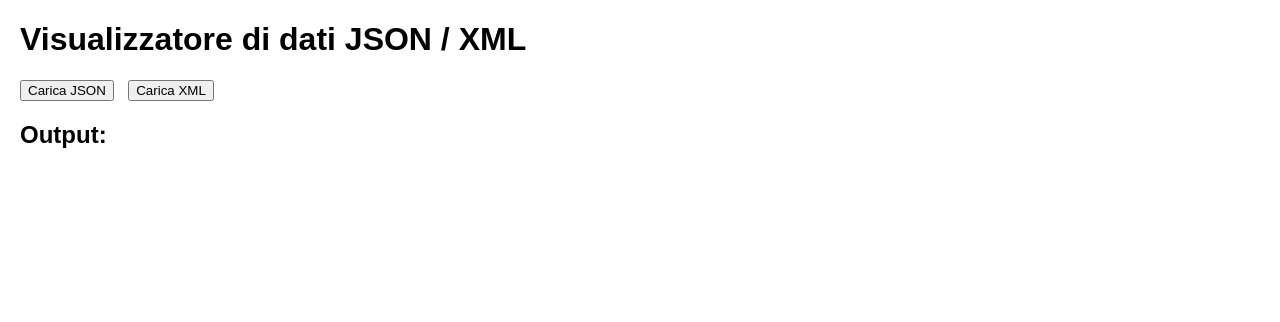
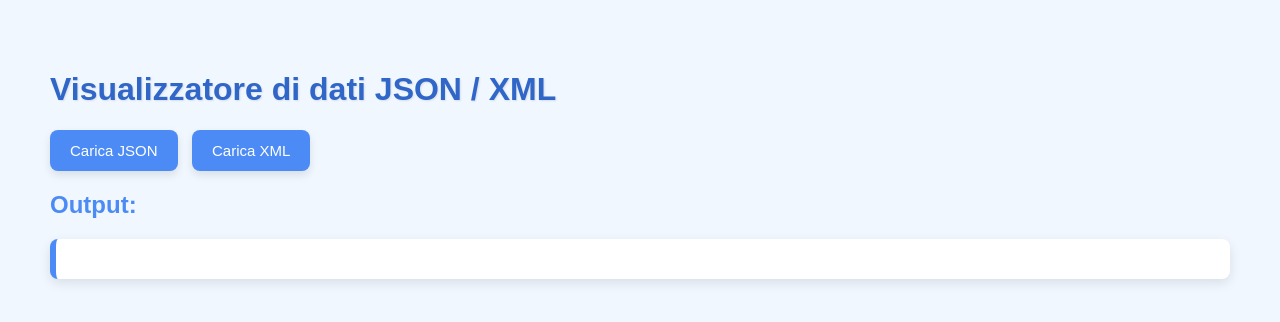
Before and after one commit to ValentinaBacchiocchi/tps, a plain HTML site: page elenchimisti/file.html in a window 1280 px wide. Drawn offline with Linux system fonts and the light colour scheme.

Commit message:
Update file.html

```diff
--- a/elenchimisti/file.html
+++ b/elenchimisti/file.html
@@ -1,5 +1,61 @@
 <!DOCTYPE html>
 <html lang="it">
+<style>
+    :root {
+    --bg: #f0f7ff;
+    --card-bg: #ffffff;
+    --accent: #4c8bf5;
+    --accent-dark: #2f66c8;
+    --text: #333;
+    --text-light: #666;
+}
+body {
+    font-family: "Poppins", Arial, sans-serif;
+    background: var(--bg);
+    color: var(--text);
+    padding: 30px;
+    margin: 0;
+}
+h1 {
+    color: var(--accent-dark);
+    text-shadow: 1px 1px 2px rgba(0,0,0,0.1);
+}
+
+h2 {
+    color: var(--accent);
+}
+button {
+    background: var(--accent);
+    color: white;
+    padding: 12px 20px;
+    border: none;
+    cursor: pointer;
+    border-radius: 8px;
+    font-size: 15px;
+    margin-right: 10px;
+    box-shadow: 0 4px 8px rgba(0,0,0,0.1);
+    transition: 0.2s;
+}
+
+button:hover {
+    background: var(--accent-dark);
+    transform: translateY(-2px);
+}
+#message {
+    margin-top: 20px;
+    padding: 20px;
+    background: var(--card-bg);
+    border-left: 6px solid var(--accent);
+    border-radius: 8px;
+    box-shadow: 0 4px 12px rgba(0,0,0,0.1);
+    font-family: "Courier New", monospace;
+    font-size: 15px;
+    white-space: pre-wrap;
+}
+pre {
+    color: var(--text-light);
+}
+    </style>
 <head>
     <meta charset="UTF-8">
     <title>Lettura JSON e XML</title>
```
